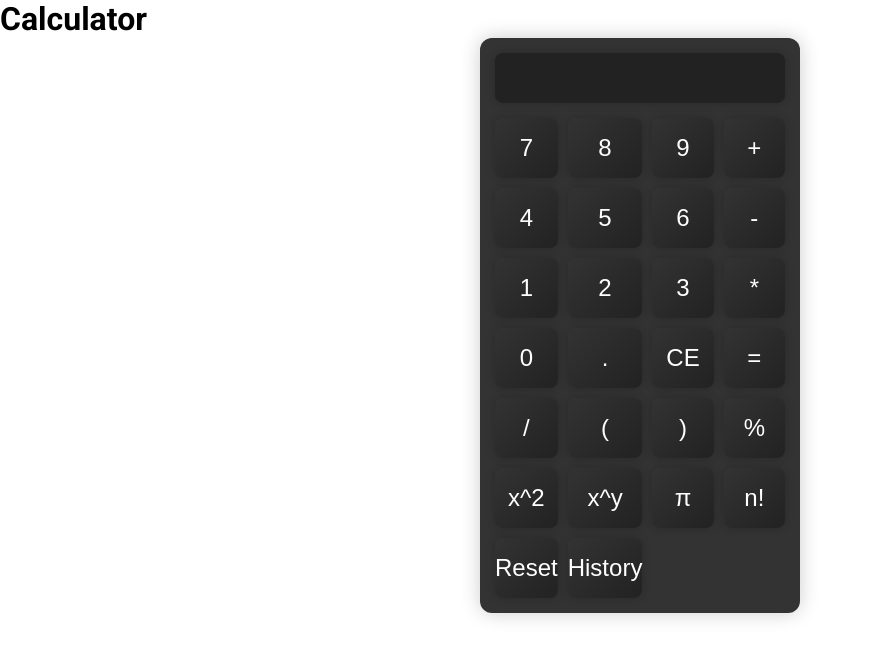
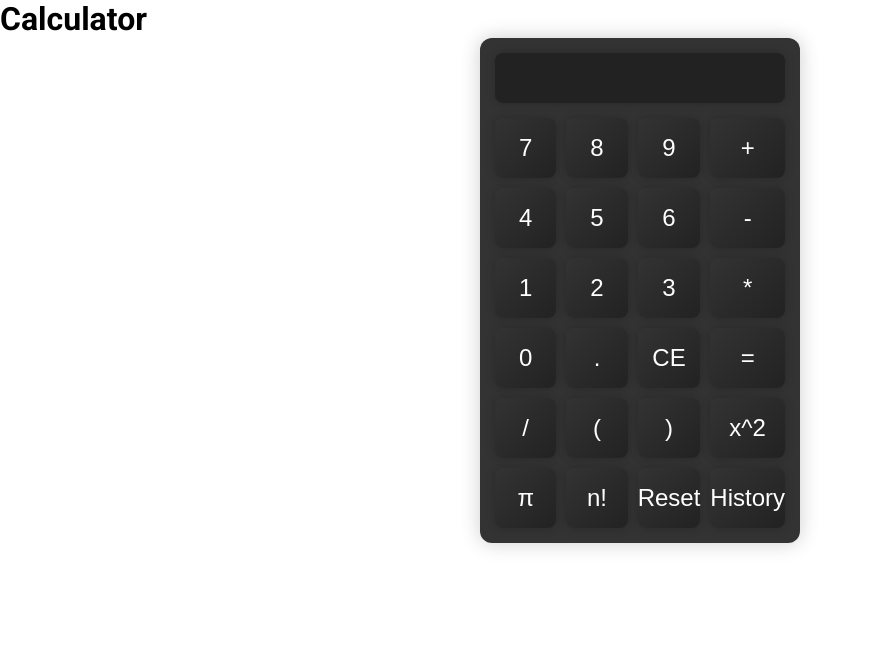
Before and after one commit to ankurhalder/CODSOFT, a React (Vite) app in the folder CALCULATOR/: page / in a window 1280 px wide. Shown: the top 658 px of the page, without its empty margins (0-869 px from the left). Built offline with nearby package versions, Linux system fonts and the light colour scheme; a web font is replaced by a local one.

Commit message:
update 2

```diff
--- a/CALCULATOR/component/Calculator.jsx
+++ b/CALCULATOR/component/Calculator.jsx
@@ -66,9 +66,7 @@ class Calculator extends Component {
 					<button onClick={() => this.handleClick("/")}>/</button>
 					<button onClick={() => this.handleClick("(")}>(</button>
 					<button onClick={() => this.handleClick(")")}>)</button>
-					<button onClick={() => this.handleClick("%")}>%</button>
 					<button onClick={() => this.handleClick("x^2")}>x^2</button>
-					<button onClick={() => this.handleClick("x^y")}>x^y</button>
 					<button onClick={() => this.handleClick("Math.PI")}>π</button>
 					<button onClick={() => this.handleClick("n!")}>n!</button>
 					<button onClick={() => this.handleClick("Reset")}>Reset</button>
```
